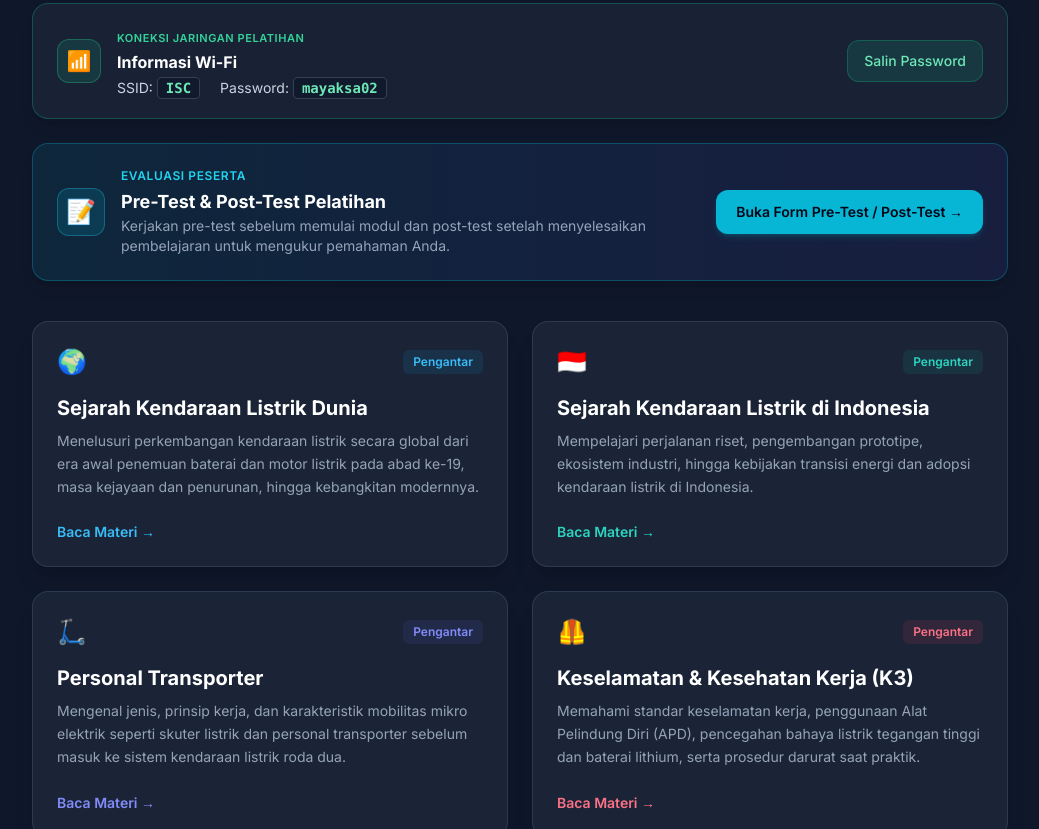
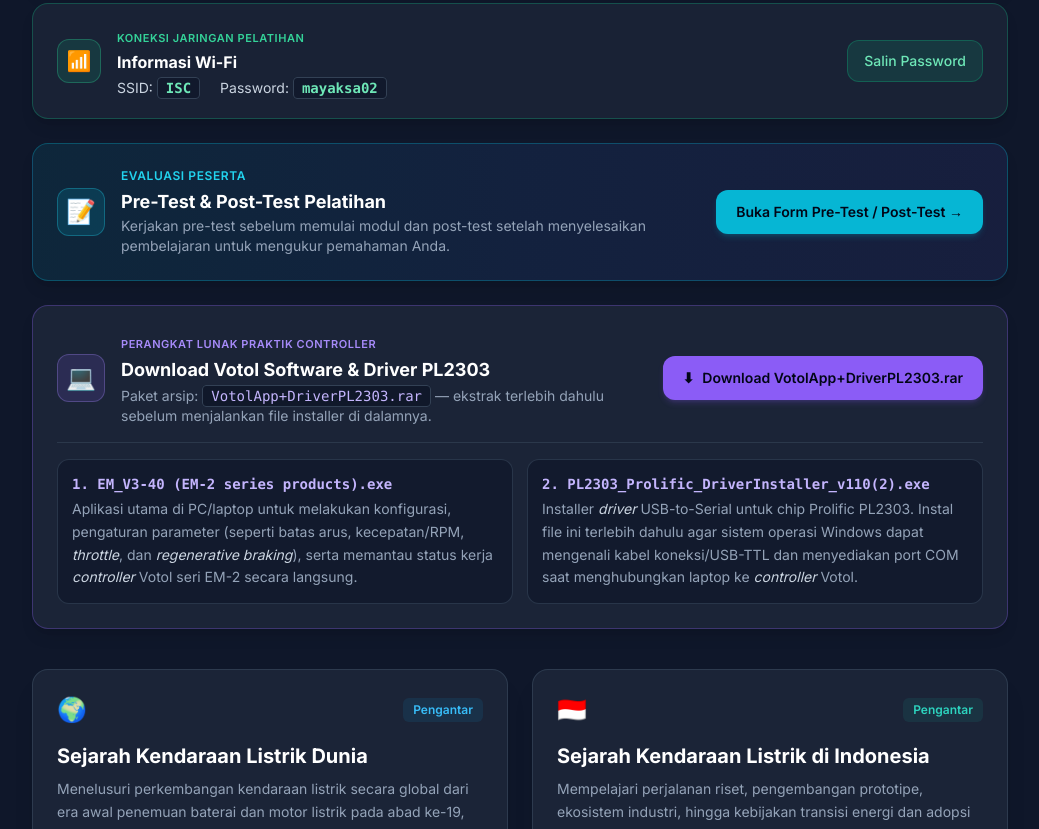
Before and after one commit to izr-dev/ev, a plain HTML site: page index.html in a window 1280 px wide. Shown: the part 445-1274 px from the top of the page, without its empty margins (120-1159 px from the left). Drawn offline with nearby package versions, Linux system fonts and the light colour scheme.

Commit message:
Update index.html

```diff
--- a/index.html
+++ b/index.html
@@ -94,7 +94,7 @@
         </div>
 
         <!-- Pre-Test & Post-Test Banner -->
-        <div class="mb-10 bg-gradient-to-r from-cyan-500/10 via-blue-500/10 to-indigo-500/10 border border-cyan-500/30 rounded-2xl p-5 sm:p-6 flex flex-col sm:flex-row items-start sm:items-center justify-between gap-4 shadow-lg">
+        <div class="mb-6 bg-gradient-to-r from-cyan-500/10 via-blue-500/10 to-indigo-500/10 border border-cyan-500/30 rounded-2xl p-5 sm:p-6 flex flex-col sm:flex-row items-start sm:items-center justify-between gap-4 shadow-lg">
             <div class="flex items-start sm:items-center space-x-4">
                 <div class="w-12 h-12 rounded-xl bg-cyan-500/15 border border-cyan-400/30 flex items-center justify-center text-2xl shrink-0">
                     📝
@@ -115,6 +115,50 @@
                class="w-full sm:w-auto shrink-0 inline-flex items-center justify-center px-5 py-3 rounded-xl bg-cyan-500 hover:bg-cyan-400 text-slate-950 font-semibold text-sm transition-colors shadow-md shadow-cyan-500/20">
                 Buka Form Pre-Test / Post-Test &rarr;
             </a>
+        </div>
+
+        <!-- Download Software & Driver Votol -->
+        <div class="mb-10 bg-slate-800/80 border border-violet-500/30 rounded-2xl p-5 sm:p-6 shadow-lg">
+            <div class="flex flex-col lg:flex-row lg:items-center justify-between gap-4 mb-4">
+                <div class="flex items-start sm:items-center space-x-4">
+                    <div class="w-12 h-12 rounded-xl bg-violet-500/15 border border-violet-400/30 flex items-center justify-center text-2xl shrink-0">
+                        💻
+                    </div>
+                    <div>
+                        <span class="text-[11px] font-semibold uppercase tracking-wider text-violet-400">Perangkat Lunak Praktik Controller</span>
+                        <h3 class="text-lg font-bold text-white mt-0.5">Download Votol Software &amp; Driver PL2303</h3>
+                        <p class="text-slate-400 text-xs sm:text-sm mt-0.5">
+                            Paket arsip: <code class="font-mono text-violet-300 bg-slate-900/90 px-2 py-0.5 rounded border border-slate-700">VotolApp+DriverPL2303.rar</code> — ekstrak terlebih dahulu sebelum menjalankan file installer di dalamnya.
+                        </p>
+                    </div>
+                </div>
+                <a href="VotolApp+DriverPL2303.rar"
+                   download="VotolApp+DriverPL2303.rar"
+                   class="w-full lg:w-auto shrink-0 inline-flex items-center justify-center gap-2 px-5 py-3 rounded-xl bg-violet-500 hover:bg-violet-400 text-slate-950 font-semibold text-sm transition-colors shadow-md shadow-violet-500/20">
+                    <span>⬇</span>
+                    <span>Download VotolApp+DriverPL2303.rar</span>
+                </a>
+            </div>
+
+            <!-- Penjelasan 2 File di Dalam Arsip -->
+            <div class="grid grid-cols-1 md:grid-cols-2 gap-3.5 pt-4 border-t border-slate-700/70 text-xs sm:text-sm">
+                <div class="bg-slate-900/70 border border-slate-700/70 rounded-xl p-3.5">
+                    <p class="font-mono font-semibold text-violet-300 mb-1">
+                        1. EM_V3-40 (EM-2 series products).exe
+                    </p>
+                    <p class="text-slate-400 leading-relaxed">
+                        Aplikasi utama di PC/laptop untuk melakukan konfigurasi, pengaturan parameter (seperti batas arus, kecepatan/RPM, <em class="text-slate-300">throttle</em>, dan <em class="text-slate-300">regenerative braking</em>), serta memantau status kerja <em class="text-slate-300">controller</em> Votol seri EM-2 secara langsung.
+                    </p>
+                </div>
+                <div class="bg-slate-900/70 border border-slate-700/70 rounded-xl p-3.5">
+                    <p class="font-mono font-semibold text-violet-300 mb-1">
+                        2. PL2303_Prolific_DriverInstaller_v110(2).exe
+                    </p>
+                    <p class="text-slate-400 leading-relaxed">
+                        Installer <em class="text-slate-300">driver</em> USB-to-Serial untuk chip Prolific PL2303. Instal file ini terlebih dahulu agar sistem operasi Windows dapat mengenali kabel koneksi/USB-TTL dan menyediakan port COM saat menghubungkan laptop ke <em class="text-slate-300">controller</em> Votol.
+                    </p>
+                </div>
+            </div>
         </div>
 
         <!-- Daftar Kartu Modul (Grid) - Berurutan dari Pengantar hingga Modul 06 -->
```
